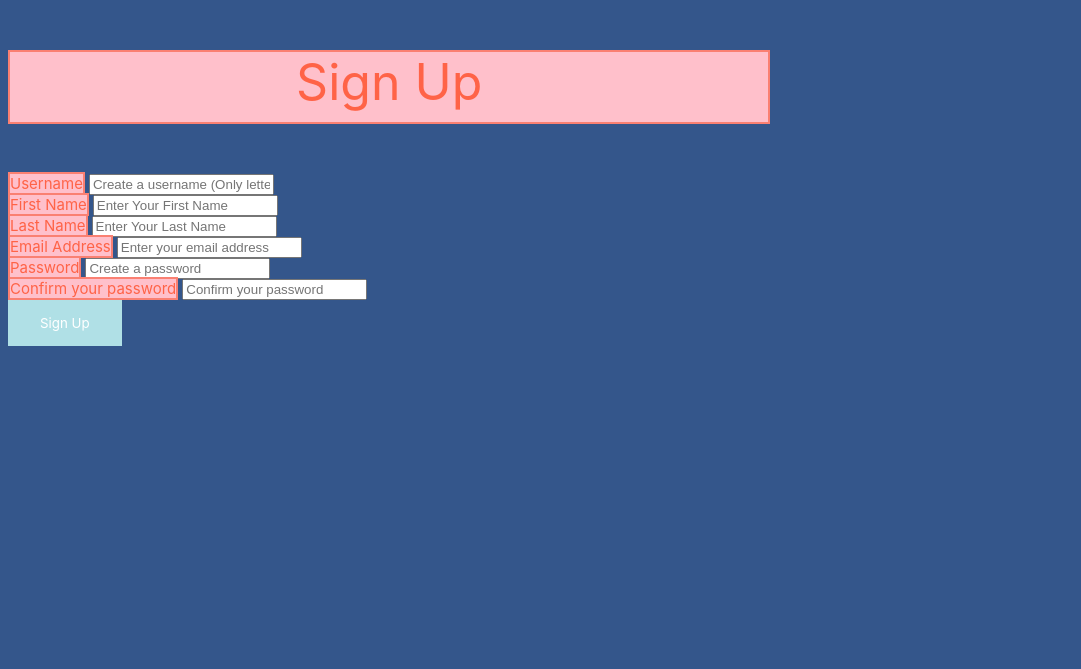
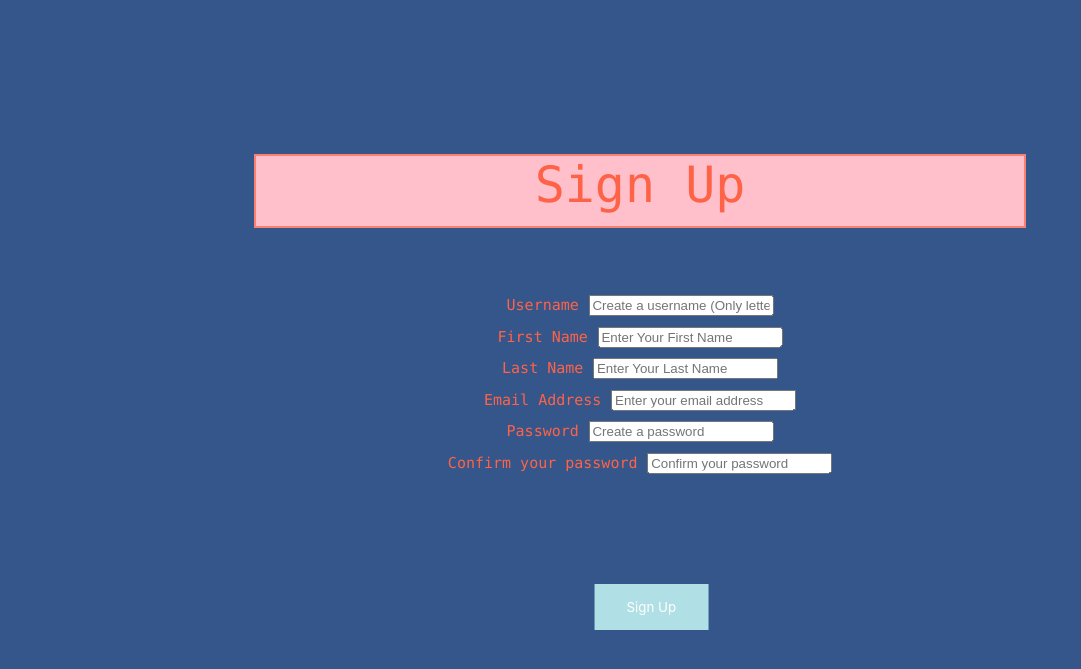
Before and after one commit to anhluunguyen3113/Boilermake_2022, a Django app: page /signup in a window 1280 px wide. Shown: the top 669 px of the page, without its empty margins (0-1081 px from the left). Run offline with Django 4.2, Linux system fonts and the light colour scheme.

Commit message:
commit 8

```diff
--- a/Hackathon2022/templates/authentication/signup.html
+++ b/Hackathon2022/templates/authentication/signup.html
@@ -8,7 +8,10 @@
         color:Tomato;
         background-color: pink;
         border: 2px solid salmon;
-        font-family:-apple-system, BlinkMacSystemFont, 'Segoe UI', Roboto, Oxygen, Ubuntu, Cantarell, 'Open Sans', 'Helvetica Neue', sans-serif;
+        position: absolute;
+        top: 50%; left: 50%;
+        transform: translateX(-50%) translateY(-400%);
+        font-family: Copperplate, Lucida Console, fantasy;
         font-size:50px;
         height: 70px;
         width: 60%;
@@ -16,12 +19,61 @@
         font-weight:normal;
         }
 
+        p1 {
+        position: absolute;
+        top: 50%; left: 50%;
+        transform: translateX(-50%) translateY(-500%);
+        font-family: Copperplate, Lucida Console, fantasy;
+        }
+
+        p2 {
+        position: absolute;
+        top: 50%; left: 50%;
+        transform: translateX(-50%) translateY(-350%);
+        font-family: Copperplate, Lucida Console, fantasy;
+        }
+
+        p3 {
+        position: absolute;
+        top: 50%; left: 50%;
+        transform: translateX(-50%) translateY(-200%);
+        font-family: Copperplate, Lucida Console, fantasy;
+        }
+
+        p4 {
+        position: absolute;
+        top: 50%; left: 50%;
+        transform: translateX(-50%) translateY(-50%);
+        font-family: Copperplate, Lucida Console, fantasy;
+        }
+
+        p5 {
+        position: absolute;
+        top: 50%; left: 50%;
+        transform: translateX(-50%) translateY(100%);
+        font-family: Copperplate, Lucida Console, fantasy;
+        }
+
+        p6 {
+        position: absolute;
+        top: 50%; left: 50%;
+        transform: translateX(-50%) translateY(250%);
+        font-family: Copperplate, Lucida Console, fantasy;
+        }
+
+        p7 {
+        position: absolute;
+        top: 50%; left: 50%;
+        transform: translateX(-40%) translateY(400%);
+        font-family: Copperplate, Lucida Console, fantasy;
+        }
+
+
+
         label {
         cursor: pointer;
         color: Tomato;
-        background-color: pink;
-        border: 2px solid salmon;
-        font-family:-apple-system, BlinkMacSystemFont, 'Segoe UI', Roboto, Oxygen, Ubuntu, Cantarell, 'Open Sans', 'Helvetica Neue', sans-serif;
+        font-family: Lucida Console, monospace;
         font-size:15px;
         font-weight:normal;
         }
--- a/Hackathon2022/templates/authentication/stats.html
+++ b/Hackathon2022/templates/authentication/stats.html
@@ -3,6 +3,12 @@
 <head>
     <meta charset="UTF-8">
     <title>home3</title>
+    <style>
+      th{
+      color:Tomato;
+      font-family:-apple-system, BlinkMacSystemFont, 'Segoe UI', Roboto, Oxygen, Ubuntu, Cantarell, 'Open Sans', 'Helvetica Neue', sans-serif;
+      }
+    </style>
 </head>
 <body style="background-color:#34568B;">
 
```
Also changed, not shown: other parts of Hackathon2022/templates/authentication/signup.html (+13 -13 lines), Hackathon2022/templates/authentication/index.html (+15 -6 lines), Hackathon2022/db.sqlite3.
